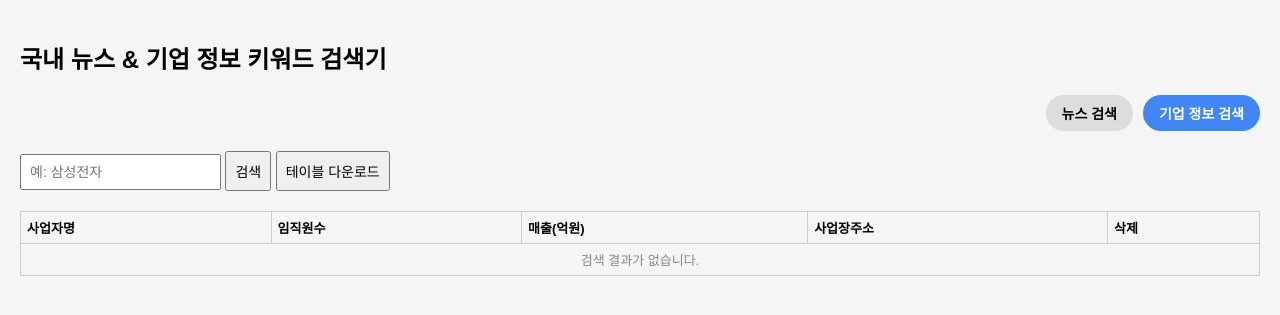
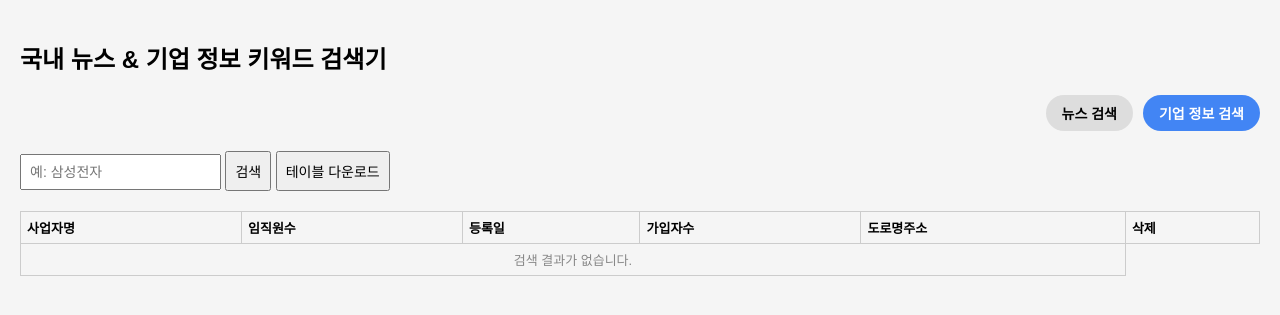
Before and after one commit to Han-data-Kwon/kr-news-keyword-tracker, a Flask app: page / in a window 1280 px wide, after a click on "기업 정보 검색". Shown: the top 315 px of the page. Run offline with Flask 3, Linux system fonts and the light colour scheme.

Commit message:
Update index.html

```diff
--- a/templates/index.html
+++ b/templates/index.html
@@ -83,8 +83,9 @@
       <tr>
         <th>사업자명</th>
         <th>임직원수</th>
-        <th>매출(억원)</th>
-        <th>사업장주소</th>
+        <th>등록일</th>
+        <th>가입자수</th>
+        <th>도로명주소</th>
         <th>삭제</th>
       </tr>
     </thead>
@@ -373,33 +374,31 @@
     });
 }
 
-// Mock 데이터 생성
-function generateMockCompanies(keyword) {
-  const suffixes = ["전자", "테크", "시스템", "솔루션", "네트웍스", "디지털", "아이티", "모터스", "바이오", "건설"];
-  const selected = suffixes.sort(() => 0.5 - Math.random()).slice(0, 5); // 랜덤 5개 선택
-
-  return selected.map(suffix => ({
-    사업자명: `${keyword}${suffix}`,
-    임직원수: Math.floor(Math.random() * 10000) + 100,
-    매출: Math.floor(Math.random() * 10000) + 100,
-    사업장주소: `서울특별시 ${["강남구", "서초구", "마포구", "송파구"][Math.floor(Math.random() * 4)]}`
-  }));
-}
-
-// 검색한 기업 리스트 저장
-let companies = [];
-
 function searchCompany() {
   const keyword = document.getElementById("companyKeyword").value.trim();
-  if (!keyword) return alert('기업명을 입력해주세요.');
+  if (!keyword) return;
 
-  const newCompanies = generateMockCompanies(keyword);
-
-  newCompanies.forEach(c => {
-    if (!companies.some(existing => existing.사업자명 === c.사업자명)) {
-      companies.push(c);
-    }
-  });
+  fetch(`/api/nps?keyword=${encodeURIComponent(keyword)}`)
+    .then(res => res.json())
+    .then(data => {
+      const tbody = document.querySelector("#companyResults tbody");
+      data.forEach(item => {
+        const row = document.createElement("tr");
+        row.innerHTML = `
+          <td>${item["사업장명"]}</td>
+          <td>${item["업종코드명"]}</td>
+          <td>${item["등록일"]}</td>
+          <td>${item["가입자수"]}</td>
+          <td>${item["도로명주소"]}</td>
+          <td><button onclick="this.closest('tr').remove()">삭제</button></td>
+        `;
+        tbody.appendChild(row);
+      });
+    })
+    .catch(err => {
+      console.error("기업 정보 검색 오류:", err);
+      alert("검색에 실패했습니다.");
+    });
 
   renderCompanyTable(keyword);
 }
```
